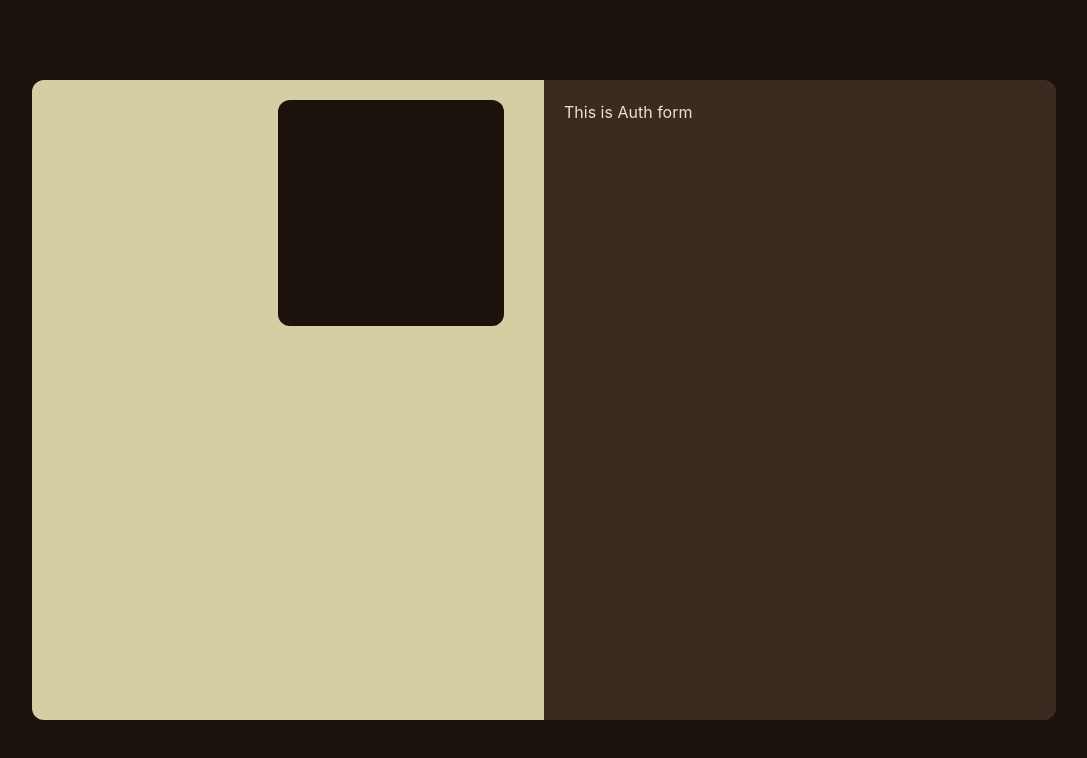
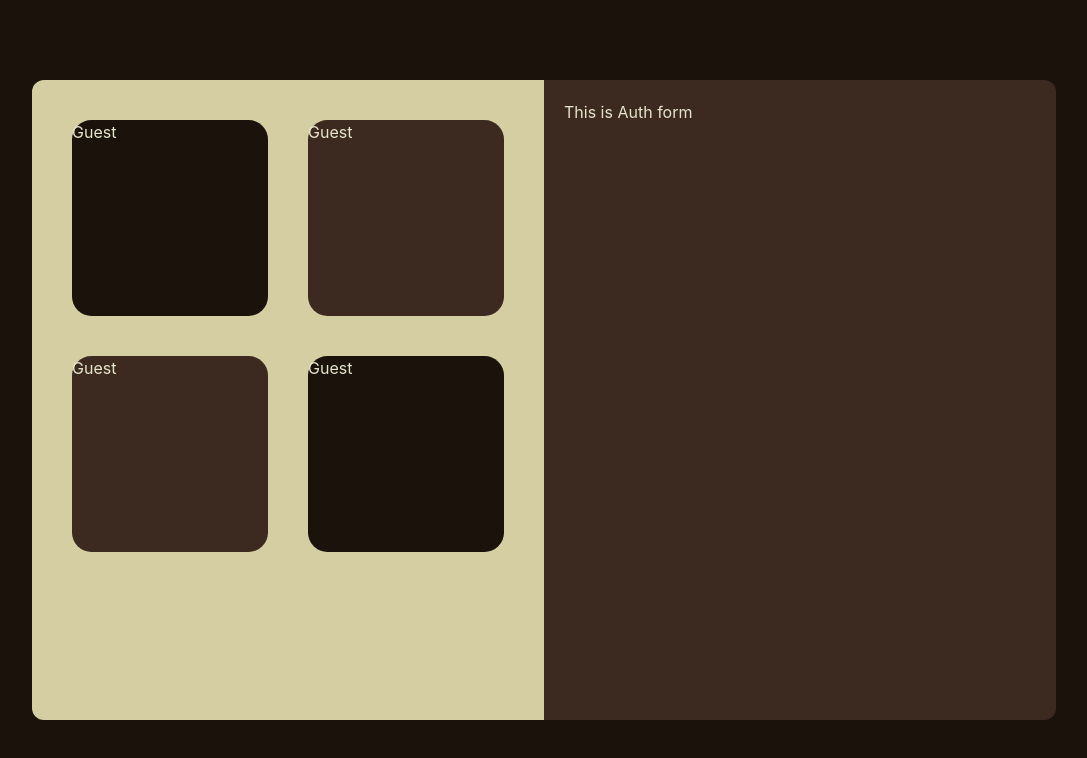
Before and after one commit to Sim-develop/interview-tool, a React (Vite) app: page /auth in a window 1280 px wide. Shown: the top 758 px of the page, without its empty margins (96-1183 px from the left). Built offline with nearby package versions, Linux system fonts and the light colour scheme.

Commit message:
feat: add animation for block introduction

```diff
--- a/src/routes/auth/Introduction.tsx
+++ b/src/routes/auth/Introduction.tsx
@@ -5,41 +5,55 @@ const PageWrapper = styled.div`
     background-color: ${theme.colors.primaryLight};
     padding: 20px;
 `
-const moveAround = keyframes`
-    10%, 90% {
+const moveAround= (index: number) => keyframes`
+    0%, 20% {
         transform: translate(0, 0);
     }
-    20%, 30% {
-        transform: translate(0, 100%);
+    25%, 45% {
+        transform: translate(${index % 3 === 0 ? 0 : index % 2 === 0 ? "100%" : "-100%"}, ${index % 3 !== 0 ? 0 : index !== 0 ? "-100%" : "100%" });
     }
-    40%, 60% {
-        transform: translate(100%, 100%);
+    50%, 70% {
+        transform: translate(${index % 2 === 0 ? "100%" : "-100%"}, ${index >= 2 ? '-100%' : "100%" });
     }
-    70%, 80%{
-        transform: translate(100%, 0);
+    75%, 95%{
+        transform: translate(${index % 3 !== 0 ? 0 : index !== 0 ? "-100%" : "100%"}, ${index % 3 !== 0 ? index % 2 === 0 ? "-100%" : "100%" : 0});
     }
 `;
+
+// const moveRules = [
+//     {x1:0,y1:100, x2:100, y2:100, x3:100, y3:0},
+//     [{x:-100,y:0}, {x:-100, y:100}, {x:0, y:100}],
+//     [{x:100, y:0}, {x:100, y:-100}, {x:0, y:-100}],
+//     [{x:0,y:-100}, {x:-100, y:-100}, {x:-100, y:0}],
+// ]
 
 const Blocks = styled.div`
     display: grid;
     grid-template-columns: 1fr 1fr;
-    gap: 20px;
 `
 
-const Block = styled.span<{backgroundColor: string}>`
-    background-color: ${props => props.backgroundColor};
+const Block = styled.span<{backgroundColor: string, index: number}>`
     aspect-ratio: 1/1;
-    border-radius: 12px;
-    animation: ${moveAround} 10s linear infinite;
+    padding: 20px;
+    animation: ${props => moveAround(props.index)} 10s linear infinite;
+    >div {
+        background-color: ${props => props.backgroundColor};
+        width: 100%;
+        height: 100%;
+        border-radius: 10%;
+        color: ${theme.colors.primaryText};
+    }
 `
 const Component =() => {
     return (
         <PageWrapper>
             <Blocks>
-                {Array(1).fill("").map((_, index) => {
+                {Array(4).fill("").map((_, index) => {
                     const color = (index % 3) === 0 ? theme.colors.primaryDark : theme.colors.primaryMedium;
                     return (
-                        <Block backgroundColor={color}/>
+                        <Block backgroundColor={color} index={index}>
+                            <div>Guest</div>
+                        </Block>
                     );
                 })}
             </Blocks>
```
Also changed, not shown: 1 other file (tests, documents, lock files or other folders).
